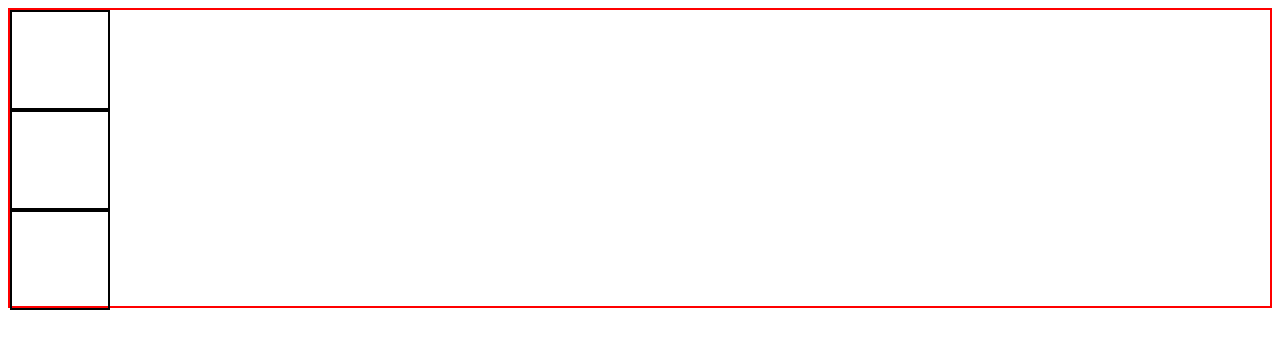
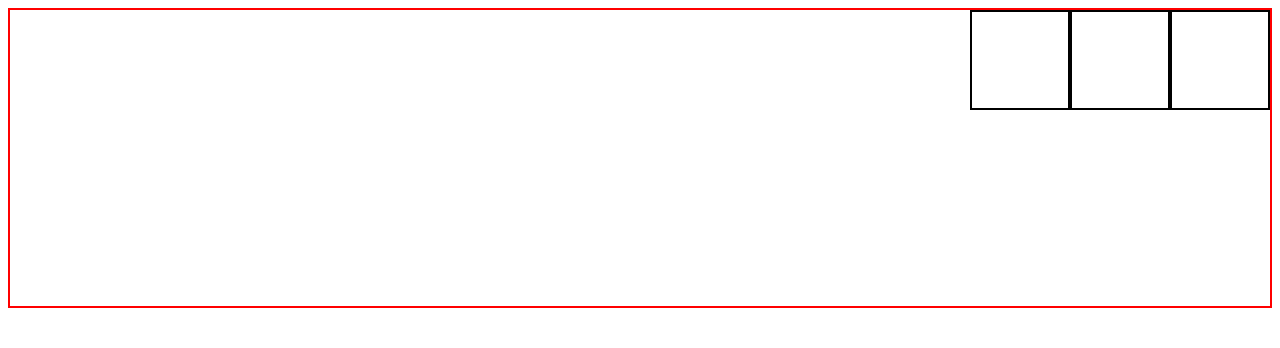
Before and after one commit to elisandro/Frontend_Simplified_Follow_Along, a plain HTML site: page Flexbox_Mastery/index.html in a window 1280 px wide. Drawn offline with Linux system fonts and the light colour scheme.

Commit message:
FlexBox Mastery up to justify-content flex end

```diff
--- a/Flexbox_Mastery/style.css
+++ b/Flexbox_Mastery/style.css
@@ -6,6 +6,8 @@
     width: 100%;
     height: 300px;
     border: 2px solid red;
+    display: flex;
+    justify-content: flex-end;
 }
 
 .box {
```
